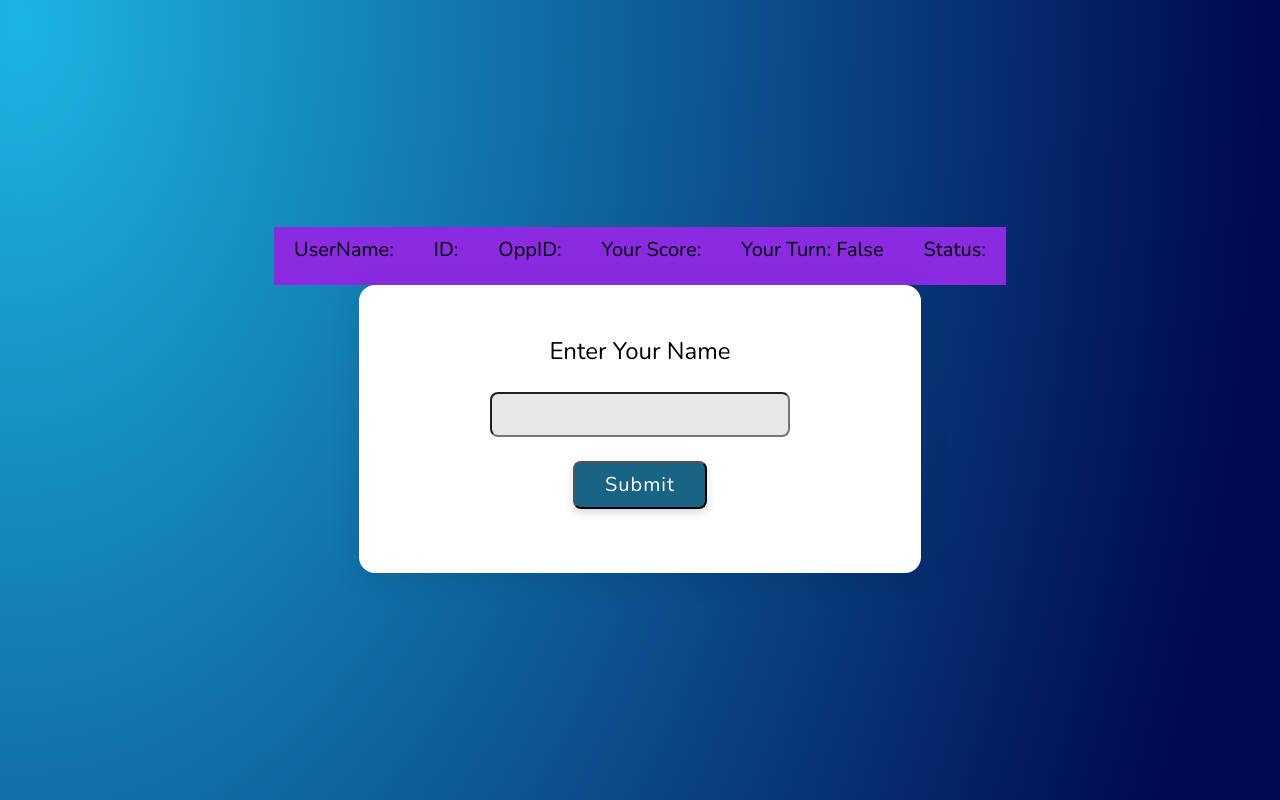
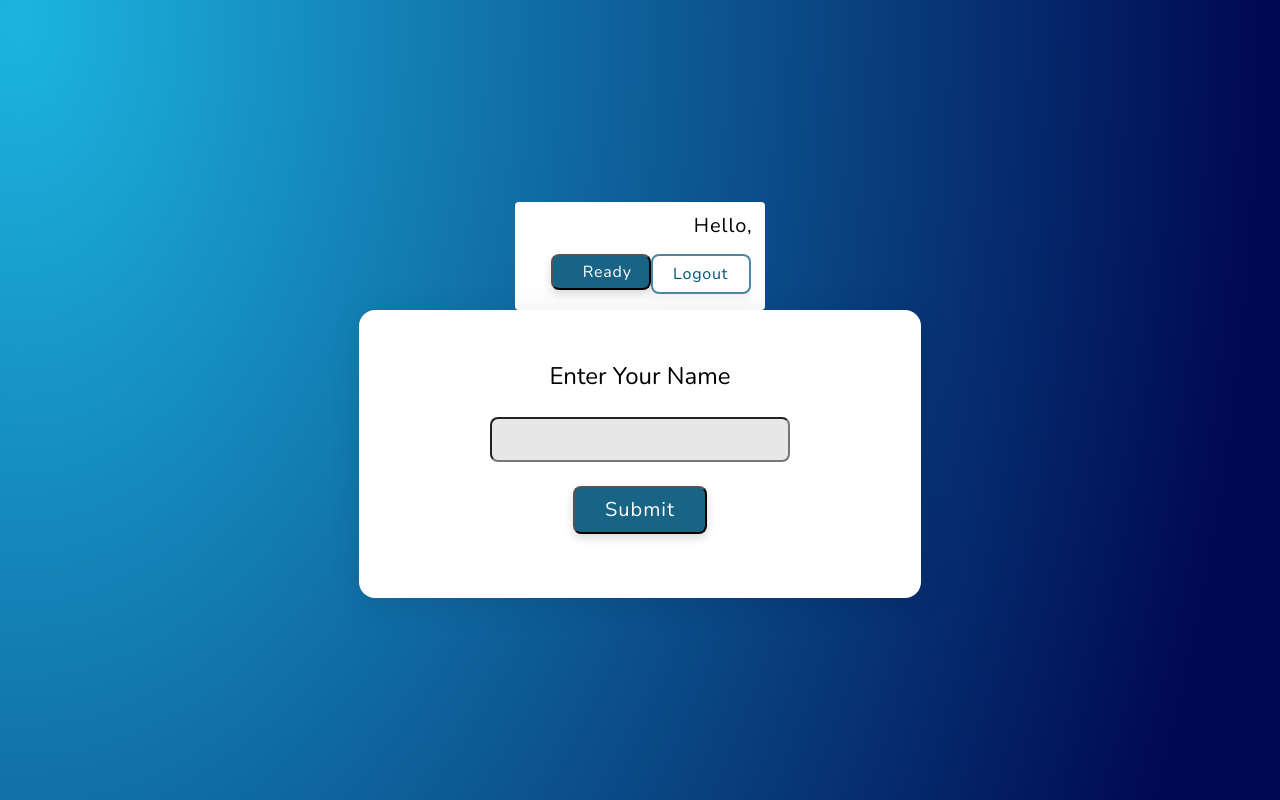
Before and after one commit to patsk135/BattleshipProject, a React (Create React App) app in the folder frontend/: page / in a window 1280 px wide. Built offline with nearby package versions, Linux system fonts and the light colour scheme; no server answers.

Commit message:
Update User status bar component
# Conflicts:
#	frontend/src/App.jsx

```diff
--- a/frontend/src/App.jsx
+++ b/frontend/src/App.jsx
@@ -13,6 +13,7 @@ import { CreateBoard } from './components/game/createBoard/CreateBoard';
 import { InGameWindow } from './components/game/inGameBoard/InGameWindow';
 import { RoundTransition } from './components/game/createBoard/RoundTransition';
 import { EndGameModal } from './components/EndGameModal';
+import { UserStatusBar } from './components/UserStatusBar';
 
 function App() {
     const [user, setUser] = useState({});
@@ -139,7 +140,8 @@ function App() {
                         <div className='App'>
                             <header className='App-header'>
                                 {/* <div>{Object.values(users)}</div> */}
-                                <div>{<MyStatusBox user={user} />}</div>
+                                {/* {<div>{<MyStatusBox user={user} />}</div>} */}
+                                {<div>{<UserStatusBar user={user} />}</div>}
                                 {showEndGameModal && (
                                     <EndGameModal
                                         user={user}
--- /dev/null
+++ b/frontend/src/components/UserStatusBar.jsx
@@ -0,0 +1,21 @@
+import React, { useState } from 'react';
+import { socket } from '../socket.js';
+import './css/UserStatusBar.css';
+
+export const UserStatusBar = ({ user }) => {
+    return (
+        <div className='myHelloBox'>
+            <li className='hello'>Hello, {user.name}</li>
+            <li className='score'>{user.score}</li>
+            <li className='status'>{user.status}</li>
+            <div className='buttonss'>
+                <li>
+                    <button className='primaryButton widthBt'>Ready</button>
+                </li>
+                <li>
+                    <button className='secondaryButton widthBt'>Logout</button>
+                </li>
+            </div>
+        </div>
+    );
+};
--- a/frontend/src/components/css/LobbyChat.css
+++ b/frontend/src/components/css/LobbyChat.css
@@ -8,12 +8,22 @@
     list-style-type: none;
     text-align: left;
     padding-left: 0%;
+    font-size: 20px;
 }
 
 .btn {
+    background-color: #49ba9c;
     padding: 0.75rem 1.5rem;
     font-size: 0.75rem;
     border-radius: 0.3rem;
+    color: white;
+    letter-spacing: 0.02em;
+    padding: 4px 24px;
+    text-align: center;
+    text-decoration: none;
+    display: inline-block;
+    font-size: 16px;
+    margin: 4px 2px;
 }
 
 .card {
--- /dev/null
+++ b/frontend/src/components/css/UserStatusBar.css
@@ -0,0 +1,61 @@
+.myHelloBox {
+    background-color: white;
+    border-radius: 4px;
+    width: 250px;
+    padding-top: 3%;
+    padding-right: 5%;
+}
+
+.myHelloBox li {
+    display: flex;
+    flex-direction: column;
+    /* justify-content: flex-start; */
+    align-items: flex-end;
+
+    color: black;
+    font-family: Nunito;
+    font-style: normal;
+    font-weight: 300;
+
+    padding-bottom: -5%;
+    list-style-type: none;
+}
+
+.buttonss {
+    display: inline-flex;
+    padding: 5% 15%;
+    flex-direction: row;
+    justify-content: flex-end;
+}
+
+.buttonss li {
+    padding-bottom: 2%;
+}
+
+.widthBt {
+    width: 100px;
+    font-style: normal;
+    font-weight: 300;
+    font-size: 16px;
+    line-height: 10px;
+}
+
+.hello {
+    font-size: 20px;
+    line-height: 33px;
+    text-align: right;
+    letter-spacing: 0.05em;
+}
+
+.score {
+    font-weight: 600;
+    font-size: 28px;
+    letter-spacing: 0.05em;
+}
+
+.status {
+    font-size: 16px;
+    line-height: 33px;
+    text-align: right;
+    letter-spacing: 0.05em;
+}
```
